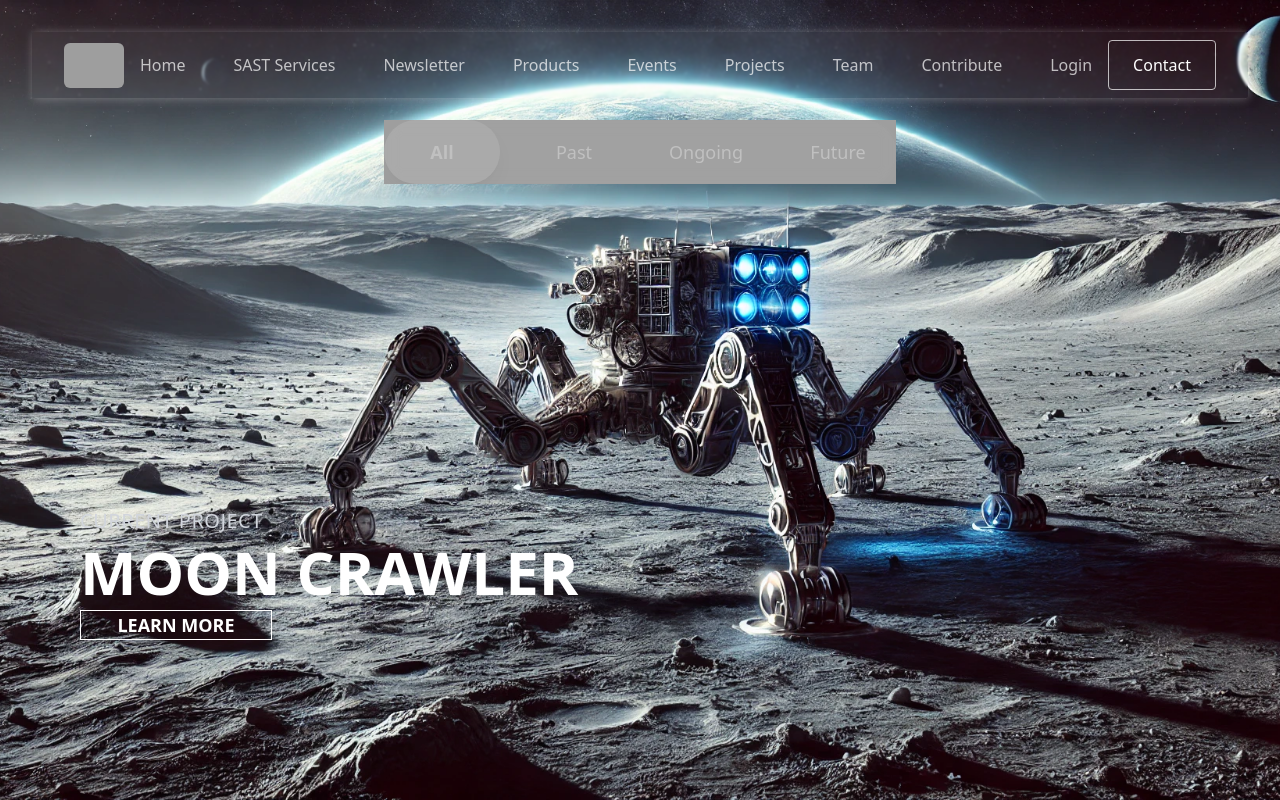
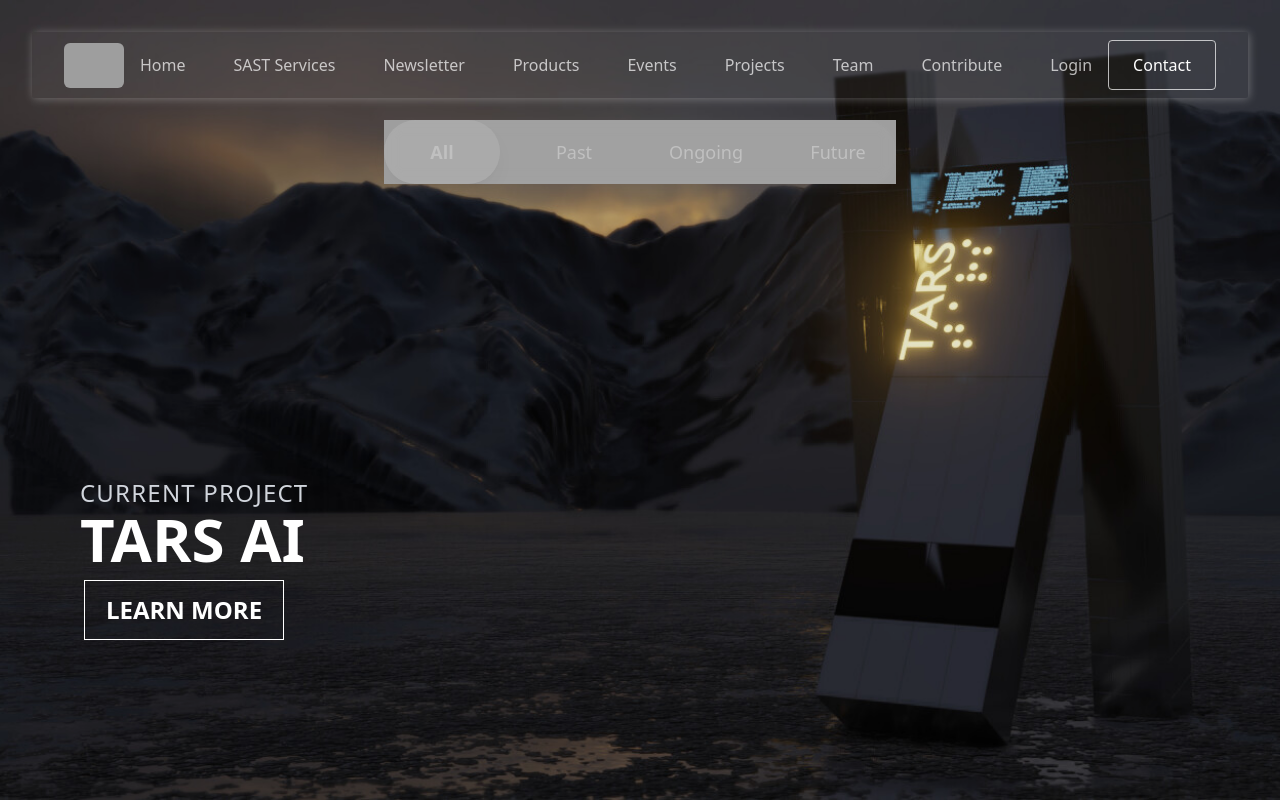
Before and after one commit to stevenanthonyrevo/Website_SAST, a React (Vite) app: page /projects in a window 1280 px wide. Built offline with nearby package versions, Linux system fonts and the light colour scheme; grey boxes are pictures that could not be loaded.

Commit message:
projects changes

```diff
--- a/src/components/Projects.jsx
+++ b/src/components/Projects.jsx
@@ -1,4 +1,6 @@
-import React, { useState, useEffect, useRef } from 'react';
+
+import React, { useState } from 'react';
+import "../index.css";
 import { Link } from "react-router-dom";
 import Tars_png from "../Landing_media/TARS.jpg";
 import MoonC_png from "../Landing_media/MoonC.webp";
@@ -8,60 +10,44 @@
 
 const Projects = () => {
   const [filterType, setFilterType] = useState("all");
-  const [currentIndex, setCurrentIndex] = useState(0);
-  const scrollRef = useRef(null);
 
   const projects = [
     { id: 1, title: "TARS AI", date: "2025-02-13", type: "current", imgSrc: Tars_png },
-    { id: 2, title: "MOON CRAWLER", date: "2025-02-13", type: "current", imgSrc: MoonC_png },
+    { id: 2, title: "MOON CRAWLER", date: "2025-02-13", type: "current1", imgSrc: MoonC_png },
     { id: 3, title: "SAT.V2", date: "2025-02-13", type: "current", imgSrc: Cubesat2_png },
     { id: 4, title: "VECTOR MONOCOPTER THRUSTER", date: "2026-02-13", type: "upcoming", imgSrc: Monocopter_png },
     { id: 5, title: "SAT.V1", date: "2024-11-12", type: "past", imgSrc: Cubesat1_png }
   ];
 
 const getFilteredProjects = () => {
-    const currentDate = new Date().toISOString().split('T')[0];
-    return projects.filter(({ date }) => {
-      if (filterType === "all") return true;
-      if (filterType === "past") return date < currentDate;
-      if (filterType === "ongoing") return date === currentDate;
-      if (filterType === "future") return date > currentDate;
-      return false;
-    });
+  if (filterType === "all") return projects;
+
+  if (filterType === "past") return projects.filter(project => project.type === "past");
+
+  if (filterType === "ongoing") return projects.filter(project => project.type === "current1");
+
+  if (filterType === "future") return projects.filter(project => project.type === "upcoming");
+
+  return [];
 };
+
 
   const filtered = getFilteredProjects();
 
 const getProjectLink = (project) => {
   if (filterType === "ongoing" && project.title === "MOON CRAWLER") {
-      return "https://custom-link-for-moon-crawler.com"; // replace with your real link
+    return "https://custom-link-for-moon-crawler.com";
   }
   return "https://www.linkedin.com/company/society-for-astrophysics-and-space-technology/?viewAsMember=true";
 };
 
-  useEffect(() => {
-    const interval = setInterval(() => {
-      setCurrentIndex(prev => (prev + 1) % filtered.length);
-    }, 4000);
-    return () => clearInterval(interval);
-  }, [filtered.length]);
 
-  useEffect(() => {
-    if (scrollRef.current) {
-      scrollRef.current.scrollTo({
-        left: scrollRef.current.offsetWidth * currentIndex,
-        behavior: 'smooth'
-      });
-    }
-  }, [currentIndex]);
 
   return (
-    <div className="relative w-full h-full bg-black text-white overflow-hidden">
+    <div className="relative w-full h-screen bg-black text-white overflow-hidden">
       {/* Filter Buttons */}
       <div className="fixed top-[120px] left-1/2 transform -translate-x-1/2 z-50 w-full max-w-lg px-4">
-        <div
-          className="flex justify-center gap-4 m-6 p-4 rounded-full bg-white/10 shadow-[0_4px_15px_rgba(255,255,255,0.15)] backdrop-blur-sm opacity-35 hover:opacity-100 transition-opacity duration-300"
-        >
+        <div className="flex justify-center gap-4 m-6 p-4 rounded-full bg-white/10 shadow-[0_4px_15px_rgba(255,255,255,0.15)] backdrop-blur-sm opacity-35 hover:opacity-100 transition-opacity duration-300">
           {["all", "past", "ongoing", "future"].map(type => (
             <button
               key={type}
@@ -70,22 +56,8 @@
                   ? "bg-white/30 font-semibold shadow-lg"
                   : "bg-transparent hover:bg-white/20"
               }`}
-              onClick={() => {
-                setFilterType(type);
-                const currentDate = new Date().toISOString().split('T')[0];
+              onClick={() => setFilterType(type)}
 
-                if (type === "ongoing") {
-                  const ongoingProjects = projects.filter(p => p.date === currentDate);
-                  const moonCrawlerIndex = ongoingProjects.findIndex(p => p.title === "MOON CRAWLER");
-                  setCurrentIndex(moonCrawlerIndex >= 0 ? moonCrawlerIndex : 0);
-                } else if (type === "past") {
-                  const pastProjects = projects.filter(p => p.date < currentDate);
-                  const satV1Index = pastProjects.findIndex(p => p.title === "SAT.V1");
-                  setCurrentIndex(satV1Index >= 0 ? satV1Index : 0);
-                } else {
-                  setCurrentIndex(0);
-                }
-              }}
             >
               {type.charAt(0).toUpperCase() + type.slice(1)}
             </button>
@@ -93,74 +65,47 @@
         </div>
       </div>
 
-      <section className="pt-[15vh]">
-        {/* Mobile Scrollable */}
-        <div
-          ref={scrollRef}
-          className="flex w-full min-h-screen md:hidden overflow-x-auto snap-x snap-mandatory scroll-smooth"
-        >
+      {/* Vertical Snap Scroll Section */}
+      <section className="h-screen pt-[20vh]">
+        <div className="h-screen overflow-y-scroll snap-y snap-mandatory">
           {filtered.map((project) => (
             <div
               key={project.id}
-              className="flex-shrink-0 snap-center w-screen min-h-screen relative"
-              style={{ flexBasis: "100%" }}
+              className="relative w-full h-screen snap-start"
             >
-              <div className="absolute inset-0 z-0 overflow-hidden">
+              {/* Background Image */}
               <img
                 src={project.imgSrc}
                 alt={project.title}
-                  className="w-full h-full object-cover"
+                className="absolute inset-0 w-full h-full object-cover"
               />
-                <div className="absolute inset-0 bg-black/40" />
-              </div>
-              <div className="absolute bottom-20 left-5 w-[90%] max-w-xl p-4 z-20">
-                <div className="flex flex-col justify-center space-y-2">
-                  <h6 className="text-sm uppercase text-gray-300">
-                    {project.type === "past" ? "Past Project" :
-                     project.type === "upcoming" ? "Upcoming Project" : "Current Project"}
+              {/* Light Overlay */}
+              <div className="absolute inset-0 bg-black/10" />
+
+              {/* Bottom-Left Text Content */}
+              <div className="absolute bottom-40 left-20 z-10 max-w-xl text-left space-y-6">
+          <h6 className="text-lg sm:text-2xl uppercase text-gray-300 tracking-wider">
+            {project.type === "past"
+              ? "Past Project"
+              : project.type === "upcoming"
+              ? "Upcoming Project"
+              : "Current Project"}
           </h6>
-                  <h1 className="text-3xl font-bold text-white">{project.title}</h1>
+          <h1 className="text-4xl sm:text-6xl font-bold text-white">
+            {project.title}
+          </h1>
           <a
-                    href={getProjectLink(project)}
+            href="https://www.linkedin.com/company/society-for-astrophysics-and-space-technology/?viewAsMember=true"
             target="_blank"
             rel="noopener noreferrer"
-                    className="text-sm font-bold border border-white w-40 py-2 text-center hover:scale-105 transition duration-150"
+           className=" learn_more w-50 h-15 ml-4 text-lg sm:text-2xl font-bold border border-white px-8 py-3 hover:scale-105 transition duration-150 flex justify-center items-center"
+
           >
             LEARN MORE
           </a>
         </div>
             </div>
-            </div>
           ))}
-        </div>
-
-        {/* Desktop Static */}
-        <div className="hidden md:flex relative w-full h-screen overflow-hidden">
-          <img
-            src={filtered[currentIndex]?.imgSrc}
-            alt={filtered[currentIndex]?.title}
-            className="absolute inset-0 w-full h-full object-cover"
-          />
-         <div className="absolute bottom-40 left-20 w-[85%] max-w-xl p-6 z-20">
-  <div className="flex flex-col justify-center space-y-6">
-    <h6 className="text-xl uppercase text-gray-300 tracking-wide">
-      {filtered[currentIndex]?.type === "past" ? "Past Project" :
-       filtered[currentIndex]?.type === "upcoming" ? "Upcoming Project" : "Current Project"}
-    </h6>
-    <h1 className="text-6xl font-extrabold text-white leading-tight">
-      {filtered[currentIndex]?.title}
-    </h1>
-    <a
-      href={getProjectLink(filtered[currentIndex])}
-      target="_blank"
-      rel="noopener noreferrer"
-      className="text-lg font-bold border border-white w-48 py-3 text-center hover:scale-105 transition duration-150"
-    >
-      LEARN MORE
-    </a>
-  </div>
-</div>
-
         </div>
       </section>
     </div>
--- a/src/index.css
+++ b/src/index.css
@@ -661,7 +661,7 @@
   justify-content: space-around;
   align-items: center;
   flex-wrap: wrap;
-  gap: 0.01vw;
+  gap: 1vw;
   flex-wrap: wrap;
 
 
@@ -996,3 +996,9 @@
 .signup-text span:hover {
   color: #60a5fa;
 }
+
+.learn_more
+{
+  margin-left: 0.5vh;
+  margin-top: 1.4vh;
+}
```
Lines whose indentation alone changed are shown as unchanged.
